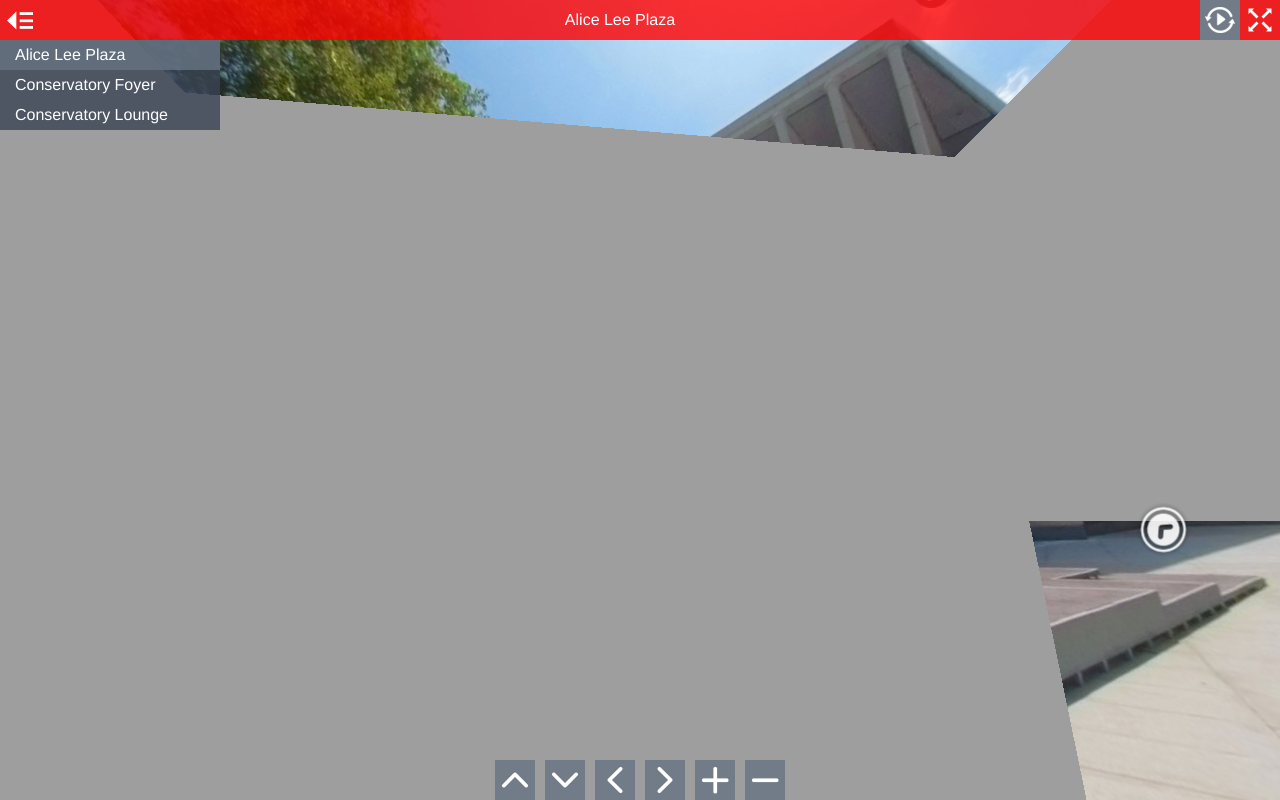
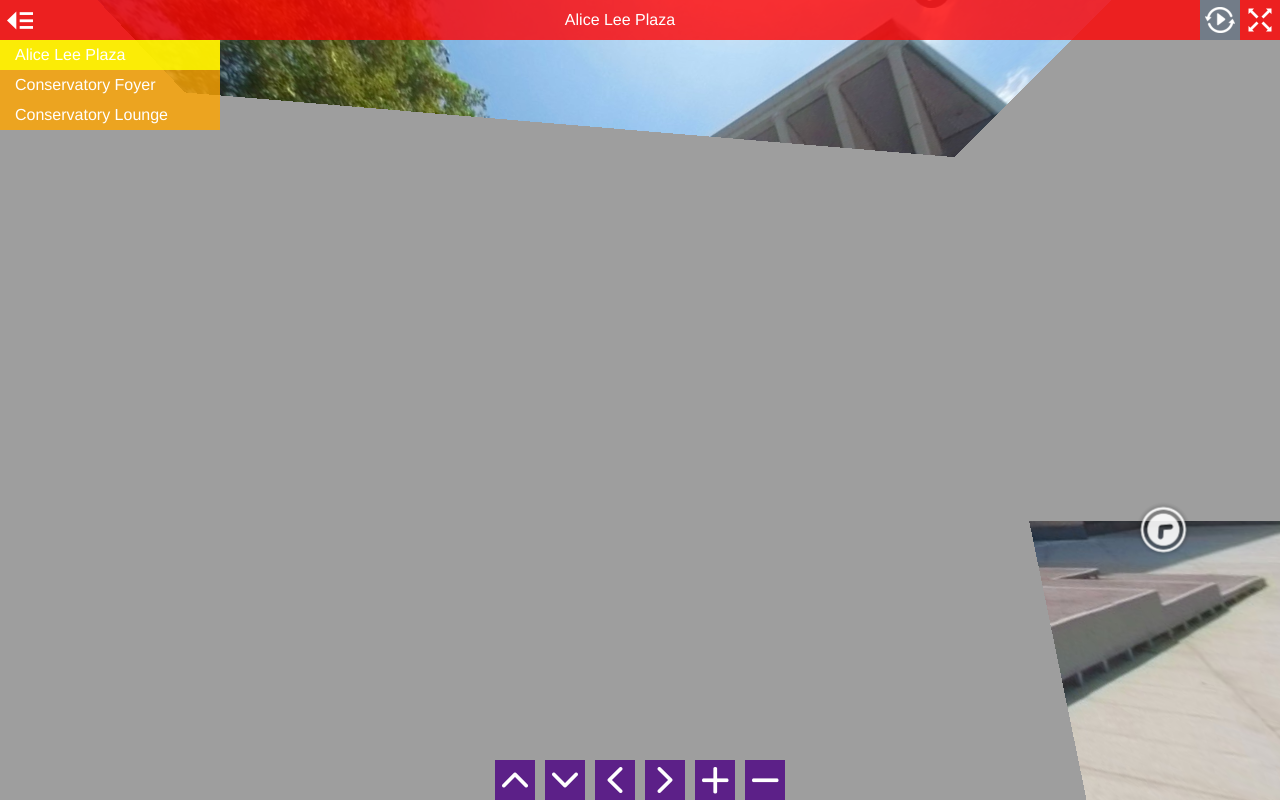
Before and after one commit to eilaelias/YST-Music-School-360Tour, a plain HTML site: page index.html in a window 1280 px wide. Drawn offline with Linux system fonts and the light colour scheme.

Commit message:
Orange, Yellow, and Indigo

```diff
--- a/style.css
+++ b/style.css
@@ -273,8 +273,8 @@ body.fullscreen-enabled.mobile #autorotateToggle {
 
 #sceneList .scenes {
   width: 100%;
-  background-color: rgb(58,68,84);
-  background-color: rgba(58,68,84,0.8);
+  background-color: rgb(255, 165, 0);
+  background-color: rgba(255, 165, 0, 0.8);
 }
 
 .mobile #sceneList {
@@ -320,13 +320,13 @@ body.fullscreen-enabled.mobile #autorotateToggle {
 }
 
 .no-touch #sceneList .scene:hover {
-  background-color: rgb(103,115,131);
-  background-color: rgba(103,115,131,0.8);
+  background-color: rgb(255, 255, 0);
+  background-color: rgba(255, 255, 0, 0.8);
 }
 
 #sceneList .scene.current {
-  background-color: rgb(103,115,131);
-  background-color: rgba(103,115,131,0.8);
+  background-color: rgb(255, 255, 0);
+  background-color: rgba(255, 255, 0, 0.8);
 }
 
 /* Hide scene list when only a single scene exists */
@@ -786,8 +786,8 @@ body.single-scene #sceneList, body.single-scene #sceneListToggle {
   width: 40px;
   height: 40px;
   padding: 5px;
-  background-color: rgb(103,115,131);
-  background-color: rgba(103,115,131,0.8);
+  background-color: rgb(75, 0, 130);
+  background-color: rgba(75, 0, 130, 0.8);
 }
 
 body.view-control-buttons .viewControlButton {
```
